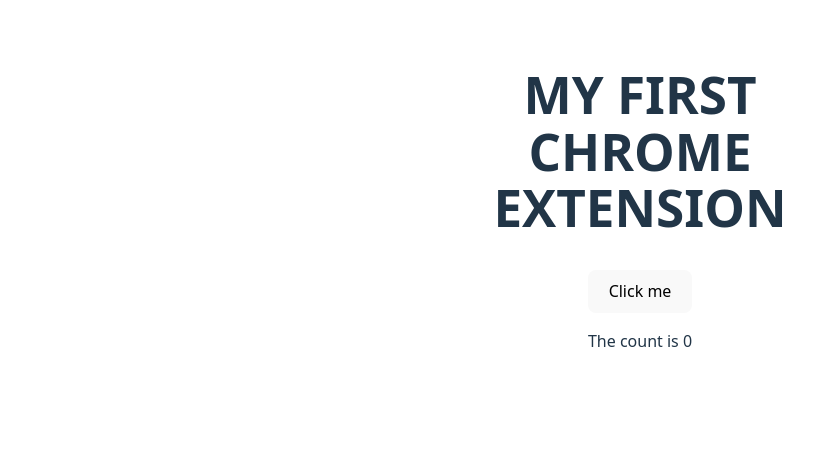
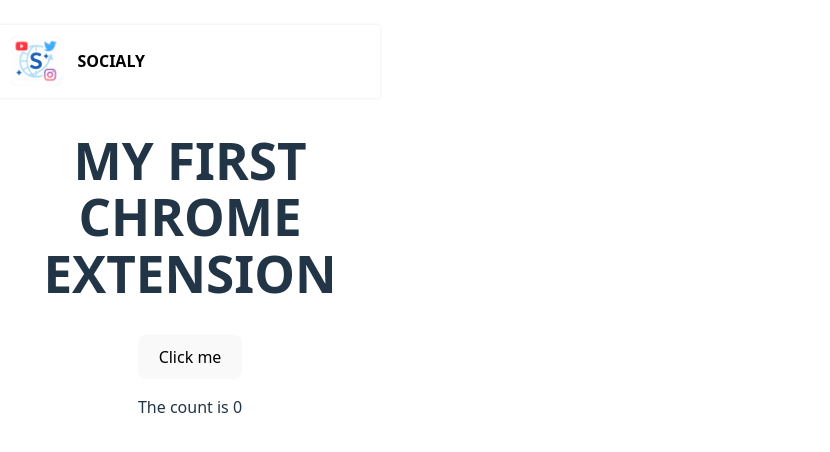
Before and after one commit to Ambarish-2002/Clipy, a React (Vite) app in the folder socially/: page / in a window 1280 px wide. Shown: the top 452 px of the page, without its empty margins (0-830 px from the left). Built offline with nearby package versions, Linux system fonts and the light colour scheme.

Commit message:
Added Navbar

```diff
--- a/socially/index.html
+++ b/socially/index.html
@@ -6,7 +6,7 @@
     <meta name="viewport" content="width=device-width, initial-scale=1.0" />
     <title>Socially</title>
   </head>
-  <body style>
+  <body>
     <div id="root"></div>
     <script type="module" src="/src/main.tsx"></script>
   </body>
--- a/socially/src/App.css
+++ b/socially/src/App.css
@@ -1,7 +1,7 @@
 #root {
-  width: 350px;
+  width: 380px;
   height: 750px;
-  margin: 0 auto;
-  padding: 2rem;
   text-align: center;
+  max-width: 380px;
+  max-height: 750px;
 }
--- a/socially/src/App.tsx
+++ b/socially/src/App.tsx
@@ -1,11 +1,12 @@
 import { useState } from 'react'
 import './App.css'
+import Navbar from './components/Navbar/Navbar'
 
 function App() {
   const [count, setCount] = useState(0)
-
   return (
     <div>
+      <Navbar/>
       <h1>
         MY FIRST CHROME EXTENSION
       </h1>
--- /dev/null
+++ b/socially/src/components/Navbar/Navbar.tsx
@@ -0,0 +1,17 @@
+import './navbar.css'
+
+const Navbar = () => {
+  return (
+    <div className='navbar'>
+        <div className='navbar__logo'>
+            <div className='image-container'>
+                <img src = 'logo.png' alt = 'logo'  width ="50px" height = "50px"/>
+            </div>
+            <h1>SOCIALY</h1>
+        </div>
+
+    </div>
+  )
+}
+
+export default Navbar
--- /dev/null
+++ b/socially/src/components/Navbar/navbar.css
@@ -0,0 +1,38 @@
+.navbar{
+    display: flex;
+    flex-direction: row;
+    justify-content: start;
+    align-items: center;
+    font: 'sans-serif';
+    box-shadow: 0px 0px 3px rgba(0, 0, 0, 0.1);
+}
+
+.navbar__logo{
+    padding: 3% 3%;
+    display: flex;
+    flex-direction: row;
+    justify-content: center;
+    align-items: center;
+    gap: 1rem;
+}
+
+.navbar__logo h1{
+    font-size: 1rem;
+    color: #000;
+}
+
+.image-container{
+    display: flex;
+    width: 50px;
+    height: auto;
+    border-radius: 10%;
+    overflow: hidden;
+    background: none;
+}
+
+.image-container img{
+    width: 100%;
+    height: 100%;
+    object-fit: cover;
+    scale: 1.25;
+}
```
Also changed, not shown: socially/manifest.json (deleted), socially/public/logo.png (added), socially/public/manifest.json (added).
